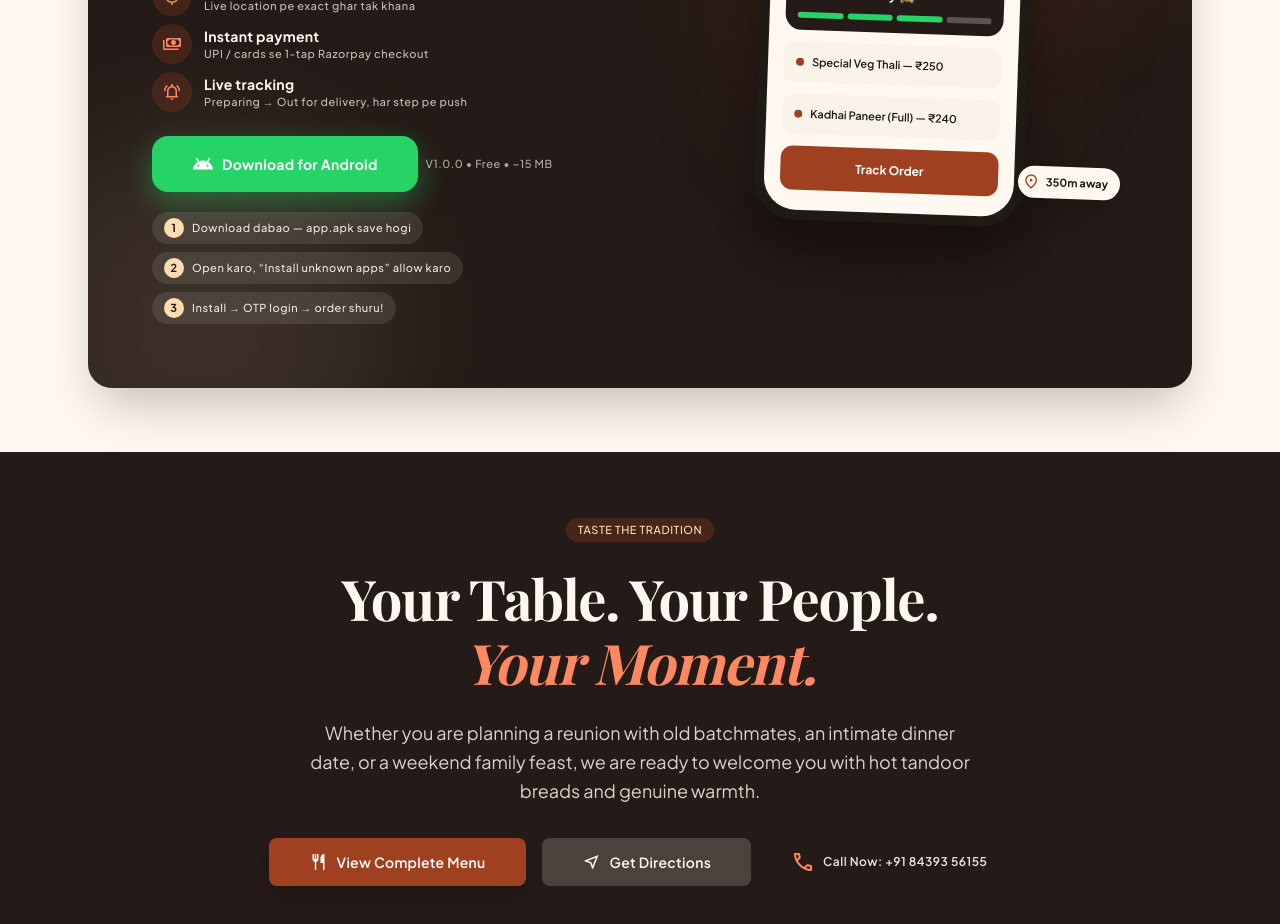
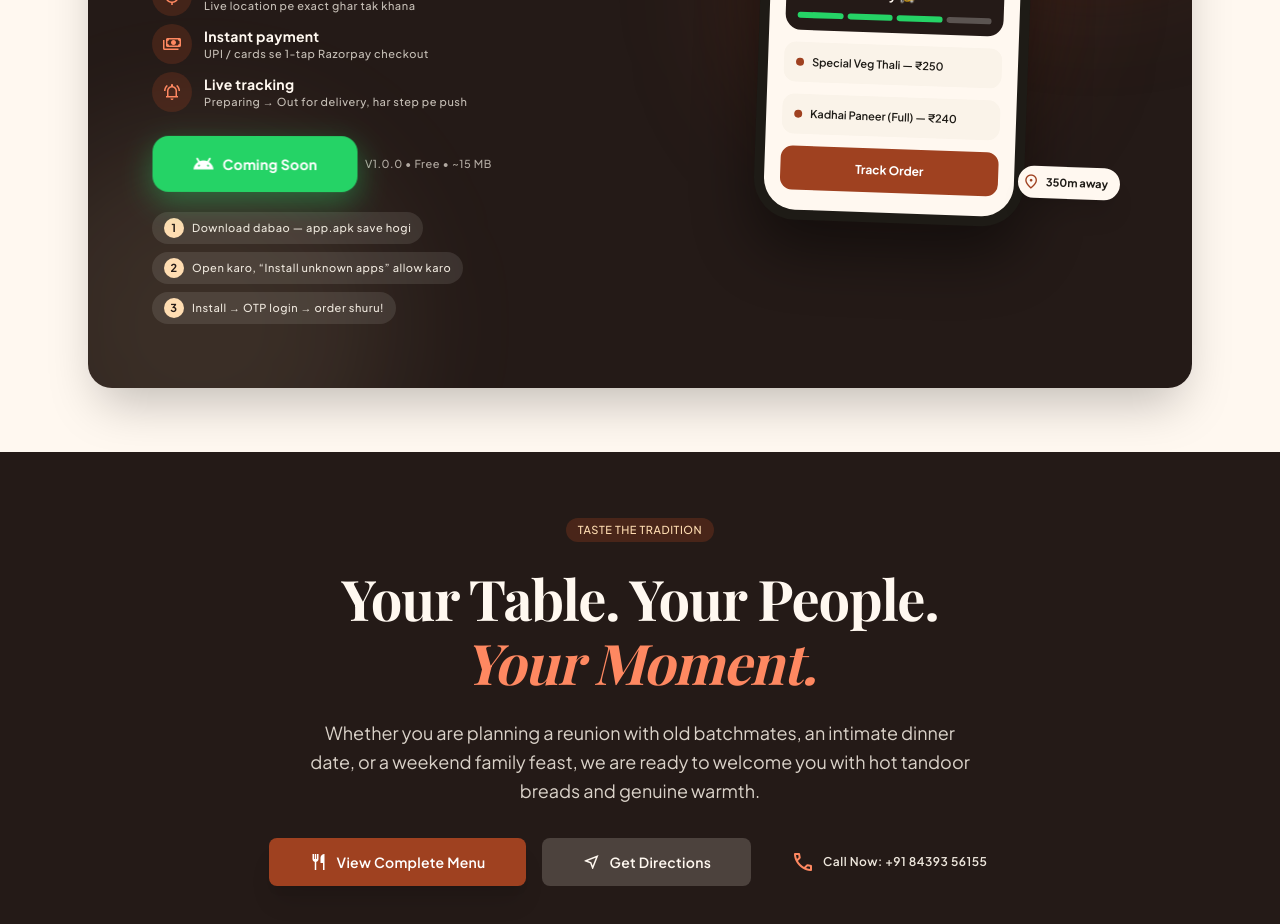
Before and after one commit to svan2511/devratnadiner, a React (Vite) app: page / in a window 1280 px wide. Shown: the part 8360-9284 px from the top of the page. Built offline with nearby package versions, Linux system fonts and the light colour scheme; no server answers; a web font is replaced by a local one.

Commit message:
disable app dowwnload for now

```diff
--- a/src/components/AppDownload.jsx
+++ b/src/components/AppDownload.jsx
@@ -1,4 +1,4 @@
-import { APP_APK_URL, APP_VERSION, LOGO_URL } from '../data/site';
+import { APP_VERSION, LOGO_URL } from '../data/site';
 
 const PERKS = [
   { icon: 'my_location', title: 'GPS delivery', text: 'Live location pe exact ghar tak khana' },
@@ -51,13 +51,16 @@ export default function AppDownload() {
               </ul>
 
               <div className="flex flex-wrap items-center gap-space-sm pt-space-sm">
-                <a
-                  href={APP_APK_URL}
-                  className="inline-flex items-center justify-center gap-2 px-space-xl h-14 rounded-2xl bg-[#25D366] text-white font-label-lg text-label-lg font-bold shadow-[0_10px_30px_rgba(37,211,102,0.4)] hover:brightness-105 hover:-translate-y-0.5 active:scale-[0.98] transition-all"
+                <button
+                  type="button"
+                  disabled
+                  aria-disabled="true"
+                  title="App coming soon — payment gateway integration pending"
+                  className="inline-flex items-center justify-center gap-2 px-space-xl h-14 rounded-2xl bg-[#25D366] text-white font-label-lg text-label-lg font-bold shadow-[0_10px_30px_rgba(37,211,102,0.4)] cursor-not-allowed animate-shake"
                 >
                   <span className="material-symbols-outlined text-[22px]">android</span>
-                  Download for Android
-                </a>
+                  Coming Soon
+                </button>
                 <span className="font-caption text-caption text-surface-container-high/70">
                   {APP_VERSION} • Free • ~15 MB
                 </span>
--- a/src/components/Navbar.jsx
+++ b/src/components/Navbar.jsx
@@ -3,6 +3,18 @@ import { LOGO_URL, NAV_LINKS } from '../data/site';
 
 export default function Navbar({ onOrder }) {
   const [open, setOpen] = useState(false);
+
+  const handleNavClick = (e, href) => {
+    if (!href.startsWith('#')) return;
+    const el = document.querySelector(href);
+    if (!el) return;
+    e.preventDefault();
+    // Get App pe button dikhe — section top se thoda aur neeche le jao
+    const extra = href === '#get-app' ? 160 : 0;
+    const y = el.getBoundingClientRect().top + window.scrollY - 88 + extra;
+    window.scrollTo({ top: y, behavior: 'smooth' });
+    setOpen(false);
+  };
 
   return (
     <header className="fixed top-0 left-0 right-0 z-50 bg-surface/90 backdrop-blur-md shadow-[0_1px_8px_rgba(36,26,23,0.06)] transition-all">
@@ -20,6 +32,7 @@ export default function Navbar({ onOrder }) {
             <a
               key={l.href}
               href={l.href}
+              onClick={(e) => handleNavClick(e, l.href)}
               className={
                 i === 0
                   ? 'transition-colors text-secondary font-semibold'
@@ -67,7 +80,7 @@ export default function Navbar({ onOrder }) {
             <a
               key={l.href}
               href={l.href}
-              onClick={() => setOpen(false)}
+              onClick={(e) => handleNavClick(e, l.href)}
               className="font-label-lg text-label-lg text-on-surface-variant hover:text-secondary hover:bg-surface-container px-space-md py-space-sm rounded-lg transition-colors"
             >
               {l.label}
--- a/src/index.css
+++ b/src/index.css
@@ -30,3 +30,23 @@ section[id] {
 .no-scrollbar::-webkit-scrollbar {
   display: none;
 }
+
+/* Coming Soon — attention shake (disabled button) */
+@keyframes dr-shake {
+  0%, 100% { transform: translateX(0) rotate(0); }
+  20% { transform: translateX(-4px) rotate(-1deg); }
+  40% { transform: translateX(4px) rotate(1deg); }
+  60% { transform: translateX(-3px) rotate(-0.5deg); }
+  80% { transform: translateX(3px) rotate(0.5deg); }
+}
+
+.animate-shake {
+  animation: dr-shake 1.4s ease-in-out infinite;
+  transform-origin: center;
+}
+
+@media (prefers-reduced-motion: reduce) {
+  .animate-shake {
+    animation: none;
+  }
+}
```
